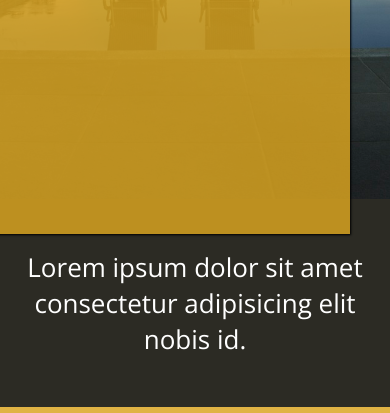
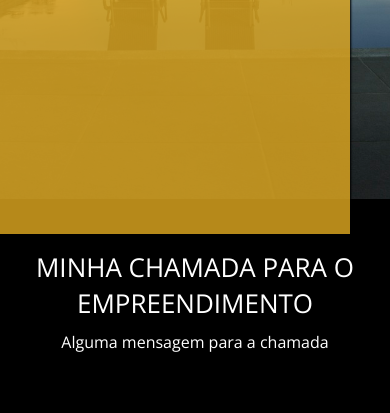
Before and after one commit to johnnyofoco/estudosFrontEnd, a PHP site: page / in a window 390 px wide. Shown: the part 711-1124 px from the top of the page. Run offline with PHP 8.4, Linux system fonts and the light colour scheme.

Commit message:
Projeto 2 - Ajustes nas cores do layout + Testes na responsividade dos elementos

```diff
--- a/Projetos/Projeto2/css/style.css
+++ b/Projetos/Projeto2/css/style.css
@@ -22,6 +22,9 @@ html, body{
 }
 
 header{
+    max-width: 1200px;
+    margin: 0 auto;
+    width: 100%;
     padding: 10px 2% 40px 2%;
     background-color: rgba(218, 165, 32, 0.836);
 }
@@ -66,7 +69,6 @@ section .cover-form{
     top: -5%;
     height: 110%;
     background-color: rgba(218, 165, 32, 0.836);
-
     box-shadow: 1px 1px 2px 0px black
 }
 
@@ -114,6 +116,10 @@ section .cover-form{
     cursor: pointer;
 }
 
+.form-container form input[type=submit]:hover{
+    background-color: rgba(0, 0, 0, 0.644);
+}
+
 .chamada{
 
     text-align: center;
@@ -124,7 +130,7 @@ section .cover-form{
 }
 
 .chamada .container{
-    background-color: #2c2b24;
+    background-color: black; /*#2c2b24;*/
     padding: 50px 0;
 }
 
@@ -134,6 +140,15 @@ section .cover-form{
     display: inline-block;
     color: white;
     font-size: 26px;
+    font-weight: normal;
+}
+
+.chamada p{
+    width: 96%;
+    max-width: 700px;
+    display: inline-block;
+    color: white;
+    padding: 10px;
     font-weight: normal;
 }
 
--- a/Projetos/Projeto2/index.html
+++ b/Projetos/Projeto2/index.html
@@ -74,7 +74,8 @@
 
     <section class="chamada">
         <div class="container">
-            <h2>Lorem ipsum dolor sit amet consectetur adipisicing elit nobis id.</h2>
+            <h2>MINHA CHAMADA PARA O EMPREENDIMENTO</h2>
+            <p>Alguma mensagem para a chamada</p>
         </div>
     </section>
 
```
